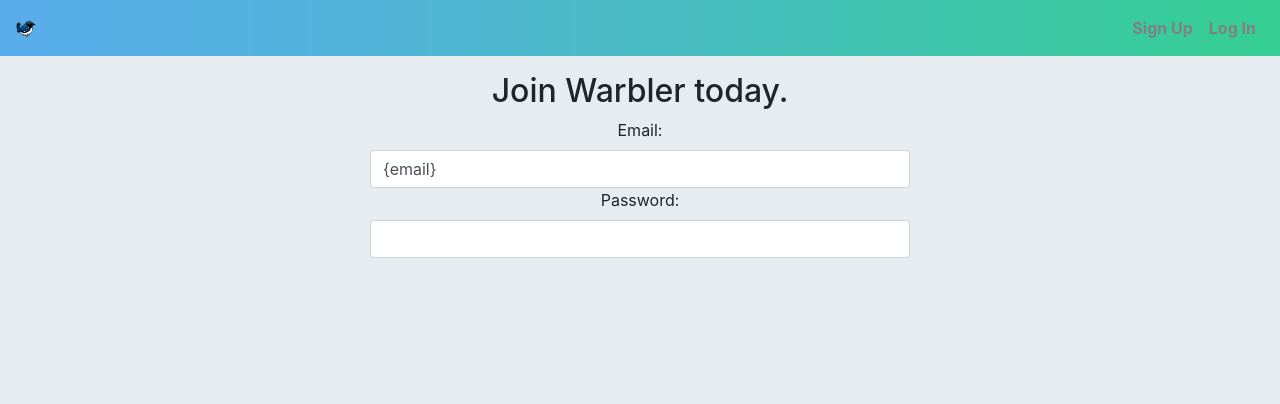
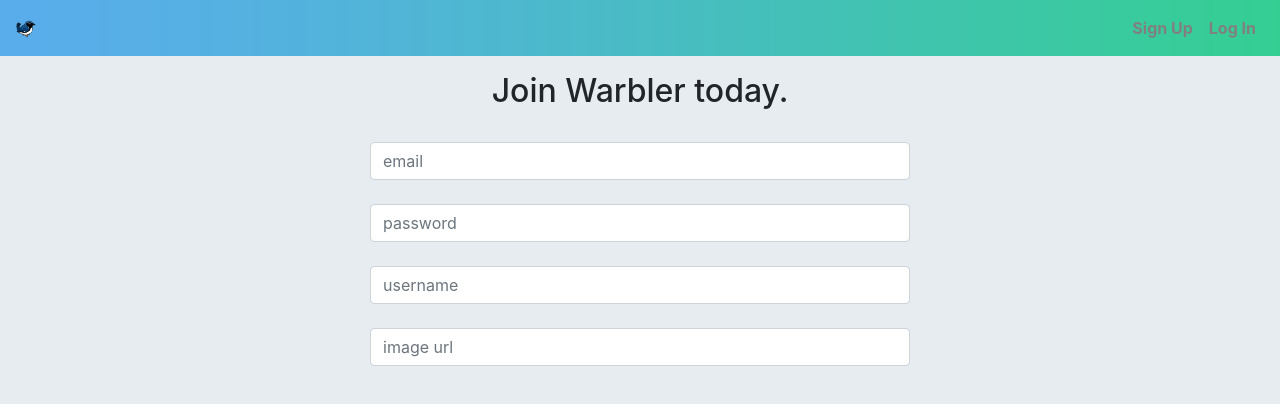
Before and after one commit to Deepali2/Warbler-MERN, a React (Create React App) app in the folder warbler-client/: page /signup in a window 1280 px wide. Shown: the top 404 px of the page. Built offline with nearby package versions, Linux system fonts and the light colour scheme.

Commit message:
adds the input fields to the signup form

```diff
--- a/warbler-client/src/components/AuthForm.js
+++ b/warbler-client/src/components/AuthForm.js
@@ -11,32 +11,65 @@
       profileImageUrl: ""
     };
   }
+
+  handleChange = e => {
+    this.setState({
+      [e.target.name]: e.target.value
+    });
+  };
+
   render() {
     const { email, username, password, profileImageUrl } = this.state;
-    const { heading, buttonText } = this.props;
+    const { heading, buttonText, signUp } = this.props;
     return (
       <div>
         <div className="row justify-content-md-center text-center">
           <div className="col-md-6">
             <form onSubmit={this.handleSubmit}>
               <h2>{heading}</h2>
-              <label htmlFor="email">Email:</label>
+              <label htmlFor="email" />
               <input
                 className="form-control"
                 id="email"
                 name="email"
-                onChange="{this.handleChange}"
-                value="{email}"
+                onChange={this.handleChange}
+                value={email}
                 type="text"
+                placeholder="email"
               />
-              <label htmlFor="password">Password:</label>
+              <label htmlFor="password" />
               <input
                 className="form-control"
                 id="password"
                 name="password"
                 onChange={this.handleChange}
                 type="password"
+                placeholder="password"
               />
+              {signUp && (
+                <div>
+                  <label htmlFor="username" />
+                  <input
+                    className="form-control"
+                    id="username"
+                    name="username"
+                    onChange={this.handleChange}
+                    value={username}
+                    type="text"
+                    placeholder="username"
+                  />
+                  <label htmlFor="image-url" />
+                  <input
+                    className="form-control"
+                    id="image-url"
+                    name="profileImageUrl"
+                    onChange={this.handleChange}
+                    type="text"
+                    placeholder="image url"
+                    value={profileImageUrl}
+                  />
+                </div>
+              )}
             </form>
           </div>
         </div>
--- a/warbler-client/src/containers/Main.js
+++ b/warbler-client/src/containers/Main.js
@@ -10,18 +10,29 @@
       <Switch>
         <Route exact path="/" render={props => <Homepage {...props} />} />
         <Route
-          exact path="/signin"
+          exact
+          path="/signin"
           render={props => {
             return (
-              <AuthForm buttonText="Log in" heading="Welcome Back." {...props} />
+              <AuthForm
+                buttonText="Log in"
+                heading="Welcome Back."
+                {...props}
+              />
             );
           }}
         />
         <Route
-          exact path="/signup"
+          exact
+          path="/signup"
           render={props => {
-            return(
-              <AuthForm buttonText="Sign me up!" heading="Join Warbler today." {...props} />
+            return (
+              <AuthForm
+                buttonText="Sign me up!"
+                signUp
+                heading="Join Warbler today."
+                {...props}
+              />
             );
           }}
         />
@@ -31,7 +42,7 @@
 };
 
 function mapStateToProps(state) {
-  return{
+  return {
     currentUser: state.currentUser
   };
 }
```
